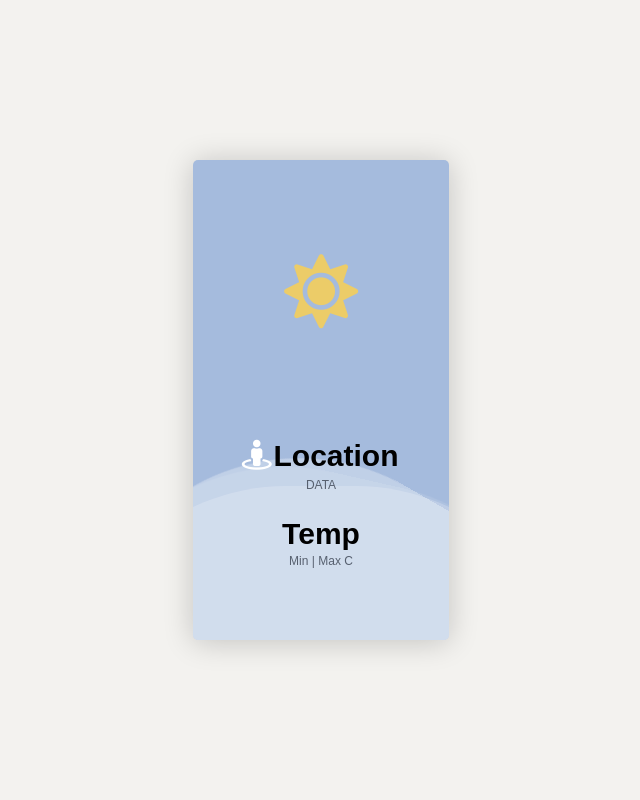
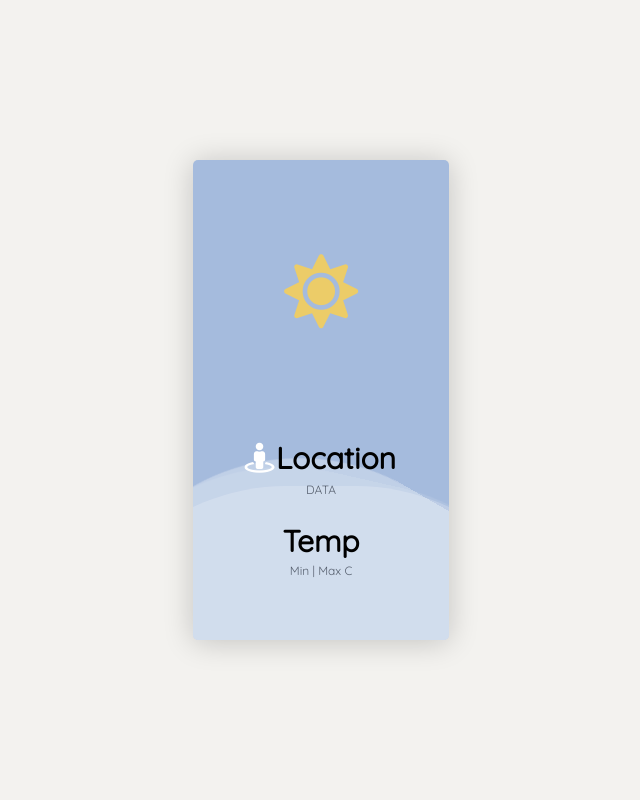
Before and after one commit to faiza203/Weather-App, a plain HTML site: page index.html in a window 1280 px wide. Shown: the whole page, without its empty margins (319-959 px from the left). Drawn offline with Linux system fonts and the light colour scheme.

Commit message:
Add font family

```diff
--- a/index.html
+++ b/index.html
@@ -6,6 +6,8 @@
     <meta name="viewport" content="width=device-width, initial-scale=1.0" />
     <link rel="stylesheet" href="https://cdnjs.cloudflare.com/ajax/libs/font-awesome/5.10.0/css/all.min.css" integrity="sha512-PgQMlq+nqFLV4ylk1gwUOgm6CtIIXkKwaIHp/PAIWHzig/lKZSEGKEysh0TCVbHJXCLN7WetD8TFecIky75ZfQ==" crossorigin="anonymous" />
     <link rel="stylesheet" href="style.css">
+    <link rel="preconnect" href="https://fonts.gstatic.com">
+    <link href="https://fonts.googleapis.com/css2?family=Quicksand&display=swap" rel="stylesheet">
     <title>Weather App</title>
 </head>
 
```
